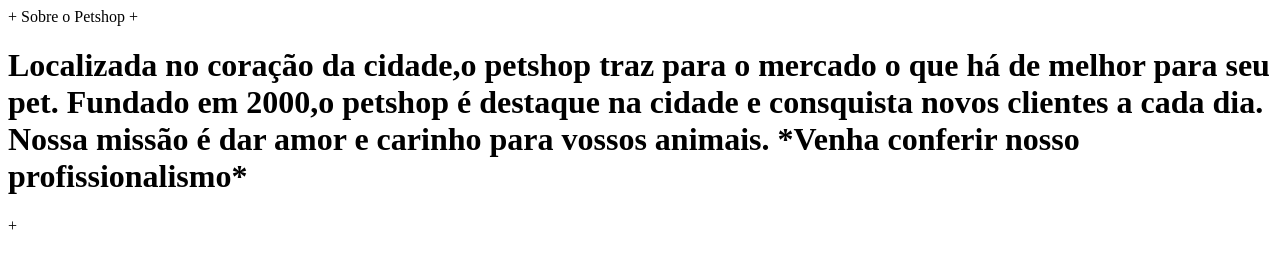
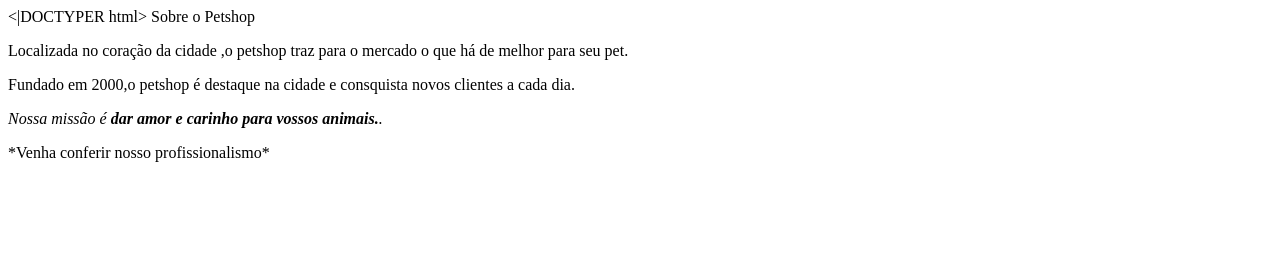
Before and after one commit to melojessica/PensamentoComputacional-1E, a plain HTML site: page index.html in a window 1280 px wide. Drawn offline with Linux system fonts and the light colour scheme.

Commit message:
Add files via upload

```diff
--- a/index.html
+++ b/index.html
@@ -1,10 +1,11 @@
-+ <html>Sobre o Petshop
-  + <h1>
-    Localizada no coração da cidade,o petshop traz para o mercado
-  o que há de melhor para seu pet.
-Fundado em 2000,o petshop é destaque na cidade e consquista novos clientes a cada dia.
-Nossa missão é dar amor e carinho para vossos animais.
+ <|DOCTYPER html>
+ <html>
+ <hl>Sobre o Petshop </hl>
 
+ <p> Localizada no coração da cidade </strong>,o petshop traz para o mercado o que há de melhor para seu pet.</p>
+   Fundado em 2000,o petshop é destaque na cidade e consquista novos clientes a cada dia.
 
-*Venha conferir nosso profissionalismo*</h1>
-  + </html >
+ <p><em>Nossa missão é <strong>dar amor e carinho para vossos animais.</strong>.</em></p>
+
+ <p>*Venha conferir nosso profissionalismo*</p>
+  <html>
```
